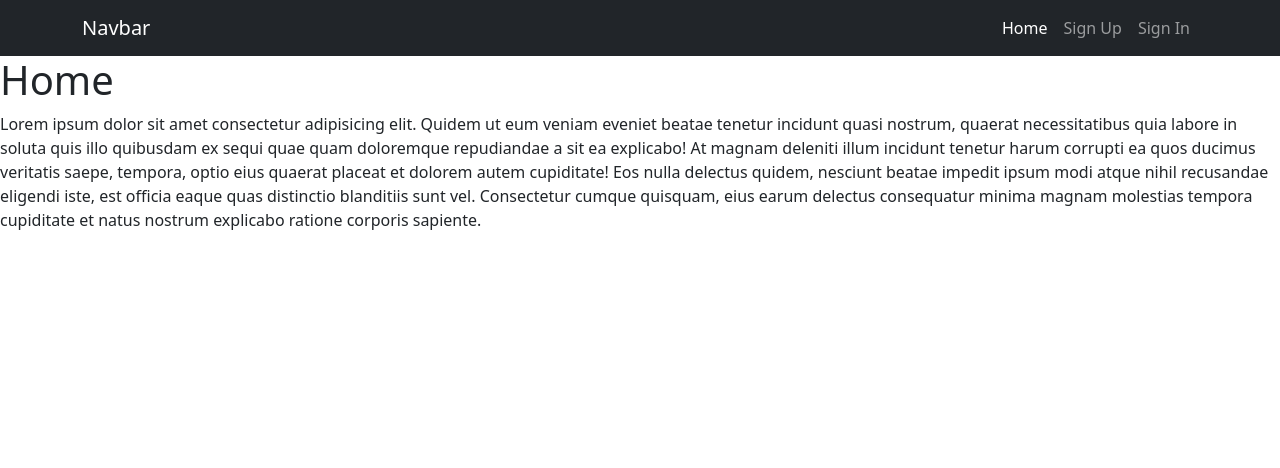
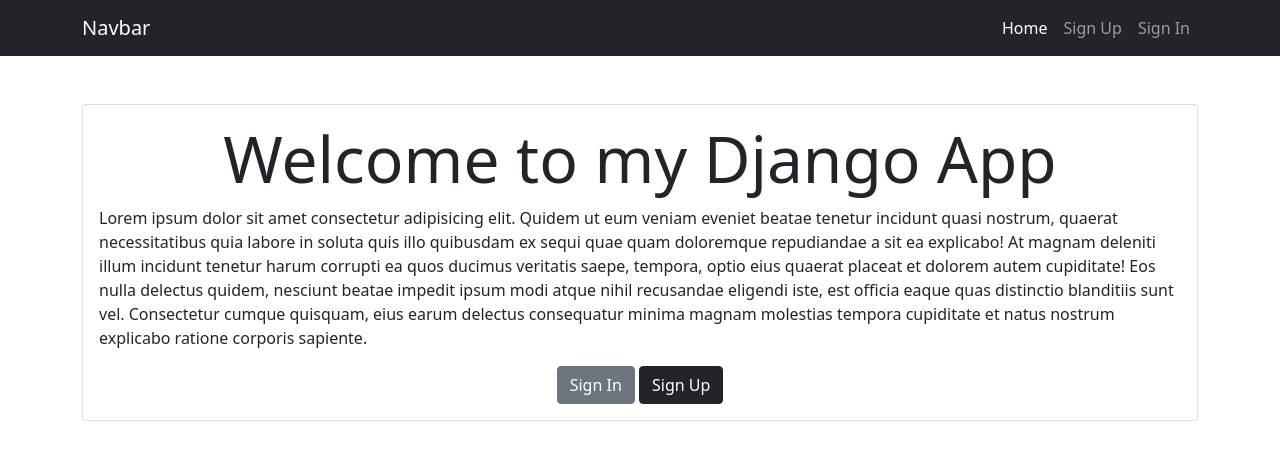
Before and after one commit to Evanderss/Authentication, a Django app: page / in a window 1280 px wide. Shown: the top 468 px of the page. Run offline with Django 4.2, Linux system fonts and the light colour scheme.

Commit message:
Estilizando el home y agregando buttoms main

```diff
--- a/tasks/templates/home.html
+++ b/tasks/templates/home.html
@@ -1,5 +1,13 @@
 {% extends 'base.html' %}
 {% block content %}
-<h1>Home</h1>
-<p>Lorem ipsum dolor sit amet consectetur adipisicing elit. Quidem ut eum veniam eveniet beatae tenetur incidunt quasi nostrum, quaerat necessitatibus quia labore in soluta quis illo quibusdam ex sequi quae quam doloremque repudiandae a sit ea explicabo! At magnam deleniti illum incidunt tenetur harum corrupti ea quos ducimus veritatis saepe, tempora, optio eius quaerat placeat et dolorem autem cupiditate! Eos nulla delectus quidem, nesciunt beatae impedit ipsum modi atque nihil recusandae eligendi iste, est officia eaque quas distinctio blanditiis sunt vel. Consectetur cumque quisquam, eius earum delectus consequatur minima magnam molestias tempora cupiditate et natus nostrum explicabo ratione corporis sapiente.</p>
+<main class="container py-5">
+    <section class="card card-body">
+        <h1 class="display-3 text-center">Welcome to my Django App</h1>
+        <p>Lorem ipsum dolor sit amet consectetur adipisicing elit. Quidem ut eum veniam eveniet beatae tenetur incidunt quasi nostrum, quaerat necessitatibus quia labore in soluta quis illo quibusdam ex sequi quae quam doloremque repudiandae a sit ea explicabo! At magnam deleniti illum incidunt tenetur harum corrupti ea quos ducimus veritatis saepe, tempora, optio eius quaerat placeat et dolorem autem cupiditate! Eos nulla delectus quidem, nesciunt beatae impedit ipsum modi atque nihil recusandae eligendi iste, est officia eaque quas distinctio blanditiis sunt vel. Consectetur cumque quisquam, eius earum delectus consequatur minima magnam molestias tempora cupiditate et natus nostrum explicabo ratione corporis sapiente.</p>
+        <div class="text-center">
+            <a href="{% url 'signin' %}" class="btn btn-secondary">Sign In</a>
+            <a href="{% url 'signup' %}" class="btn btn-dark">Sign Up</a>
+        </div>
+    </section>
+</main>
 {% endblock content %}
```
Also changed, not shown: db.sqlite3.
